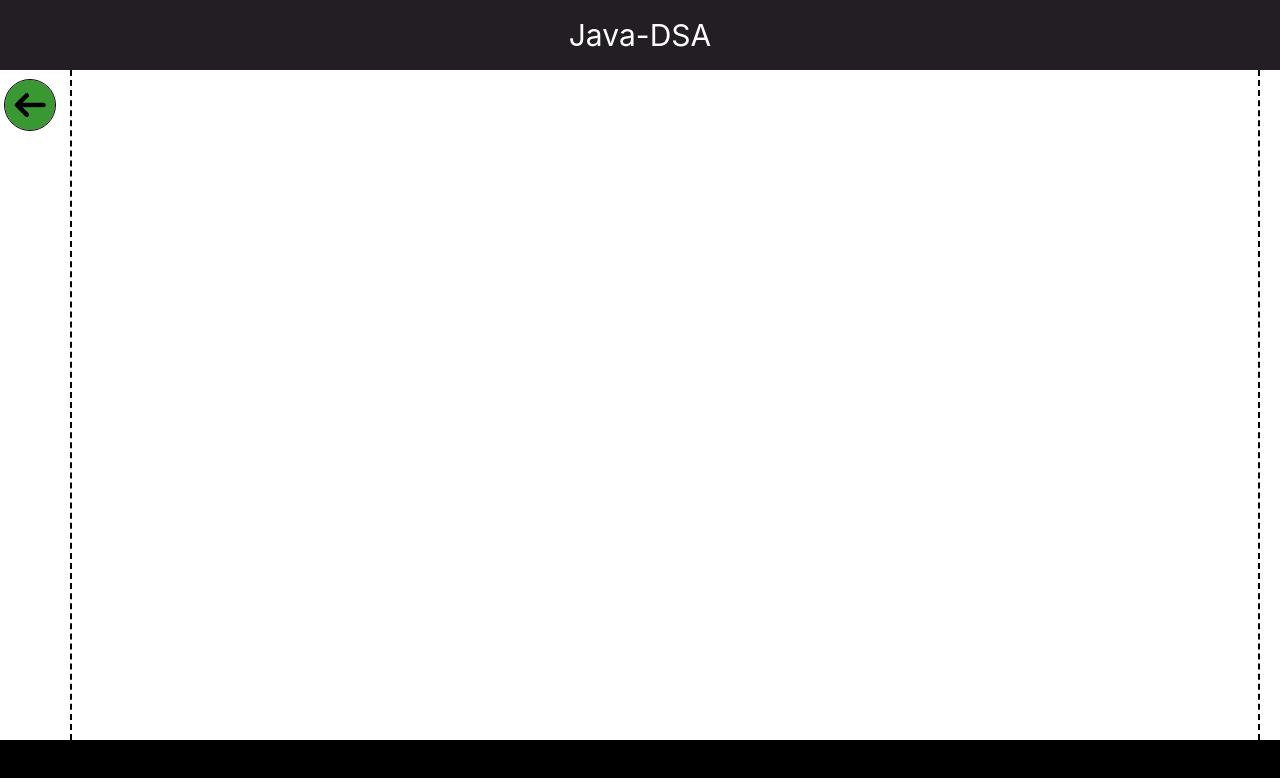
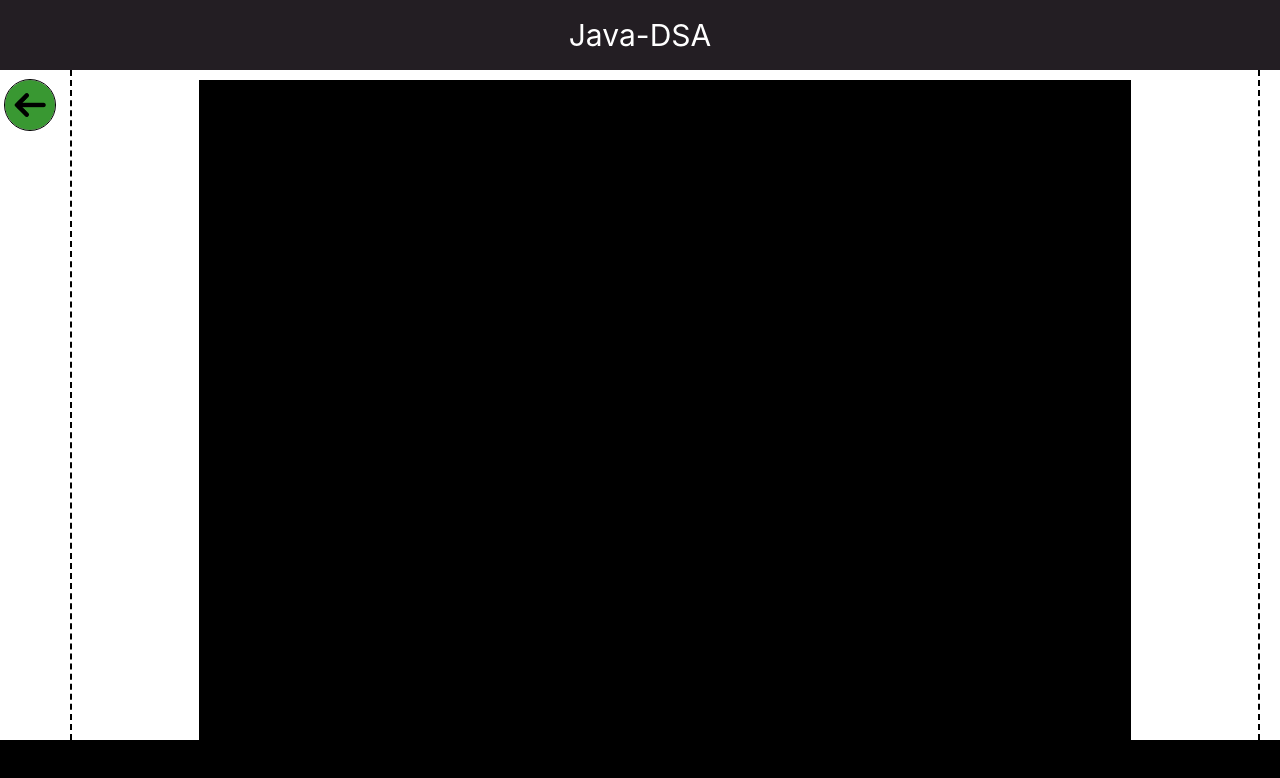
Before and after one commit to thugperfect/Java-Dsa-Problems, a React (Create React App) app: page / in a window 1280 px wide. Shown: the top 778 px of the page. Built offline with nearby package versions, Linux system fonts and the light colour scheme.

Commit message:
added topics and programs folders

```diff
--- a/src/App.js
+++ b/src/App.js
@@ -1,4 +1,4 @@
-
+import Body from './components/Body';
 import './styles/App.css';
 import Navbar from './components/Navbar';
 import Topbar from './components/Topbar';
@@ -12,9 +12,7 @@ function App() {
 
 <div className='App'>
 <Navbar/>
-<div className="body">
-
-</div>
+<Body/>
 </div>
 
 </div>
--- /dev/null
+++ b/src/components/Body.js
@@ -0,0 +1,8 @@
+const Body = () =>{
+    return(<div className="body">
+    <div className='map'>
+
+    </div>
+  </div>)
+}
+export default Body
--- a/src/styles/App.css
+++ b/src/styles/App.css
@@ -28,5 +28,17 @@ margin-right: 20px;
 color:black;
 border-left: 2px dashed;
 border-right: 2px dashed;
-padding: 10px
+padding: 10px;
+overflow-y: scroll;
+display: flex;
+justify-content: center;
+
 }
+.body::-webkit-scrollbar{
+display: none;
+}
+.map{
+  width: 80%;
+  height: 1000px;
+  background-color: black;
+}
```
Also changed, not shown: src/styles/programs.css (added), src/styles/topics.css (added), src/topics/Arrays.js (added), src/topics/ConditionalsAndLoops.js (added), src/topics/FirstJava.js (added), src/topics/Functions.js (added), src/topics/Searching.js (added).
